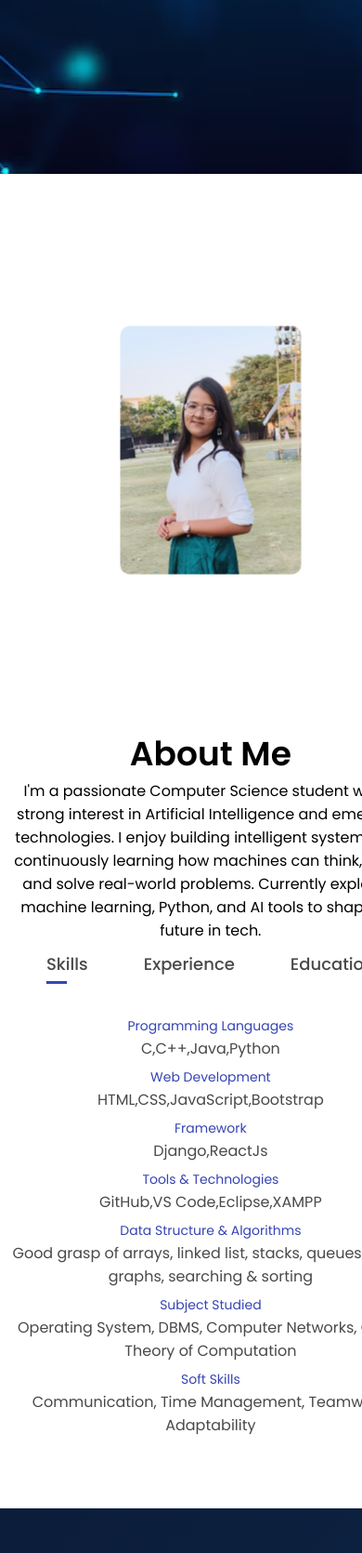
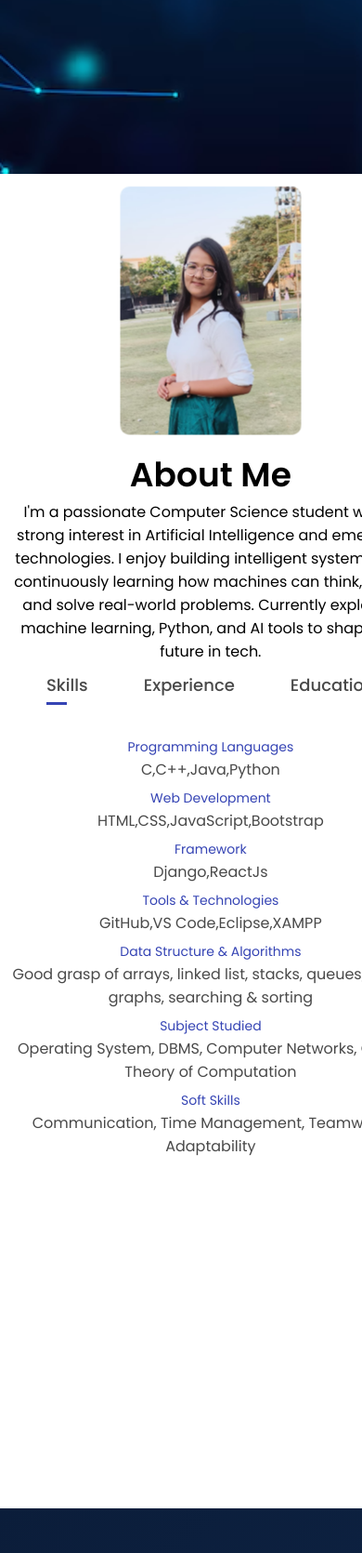
Before and after one commit to Vrashti-Patidar/Portfolio-Website, a Django app: page / in a window 390 px wide; the page is wider, and only the part inside the window is pictured. Shown: the part 657-2327 px from the top of that part at 93% size. Run offline with Django 5.2, Linux system fonts and the light colour scheme; some web fonts are replaced.

Commit message:
css settings

```diff
--- a/main/static/main/css/style.css
+++ b/main/static/main/css/style.css
@@ -521,7 +521,7 @@ main {
 
 /* Responsive nav bar section */
 
-@media (max-width: 600px) {
+@media (max-width: 480px) {
   .navbar {
     flex-wrap: wrap;
   }
@@ -567,7 +567,7 @@ main {
 
 /* responsive home section */
 
-@media (max-width: 600px) {
+@media (max-width: 480px) {
 
   .home-section .section-content {
     flex-direction: column;
@@ -615,7 +615,7 @@ main {
 
 /* responsive about section */
 
-@media (max-width: 600px ) {
+@media (max-width: 480px ) {
     .about-section{
         height: 160vh;
     }
@@ -626,8 +626,8 @@ main {
 
   .about-col1,
   .about-col2 {
-    /* margin-top: -150px; */
-    /* flex-basis: 100%; */
+    margin-top: -150px;
+    flex-basis: 100%;
     text-align: center;
   }
   .about-col1 img {
@@ -653,7 +653,7 @@ main {
 
 /* responsive service section */
 
-@media (max-width: 600px) {
+@media (max-width: 480px) {
   .service-section {
     padding: 50px 10px;
     height: 170vh;
@@ -675,7 +675,7 @@ main {
 }
 
 /* responsive contact section */
-@media (max-width: 600px) {
+@media (max-width: 480px) {
   .contact-left {
     margin-left: 50px;
     margin-top: 100px;
```
